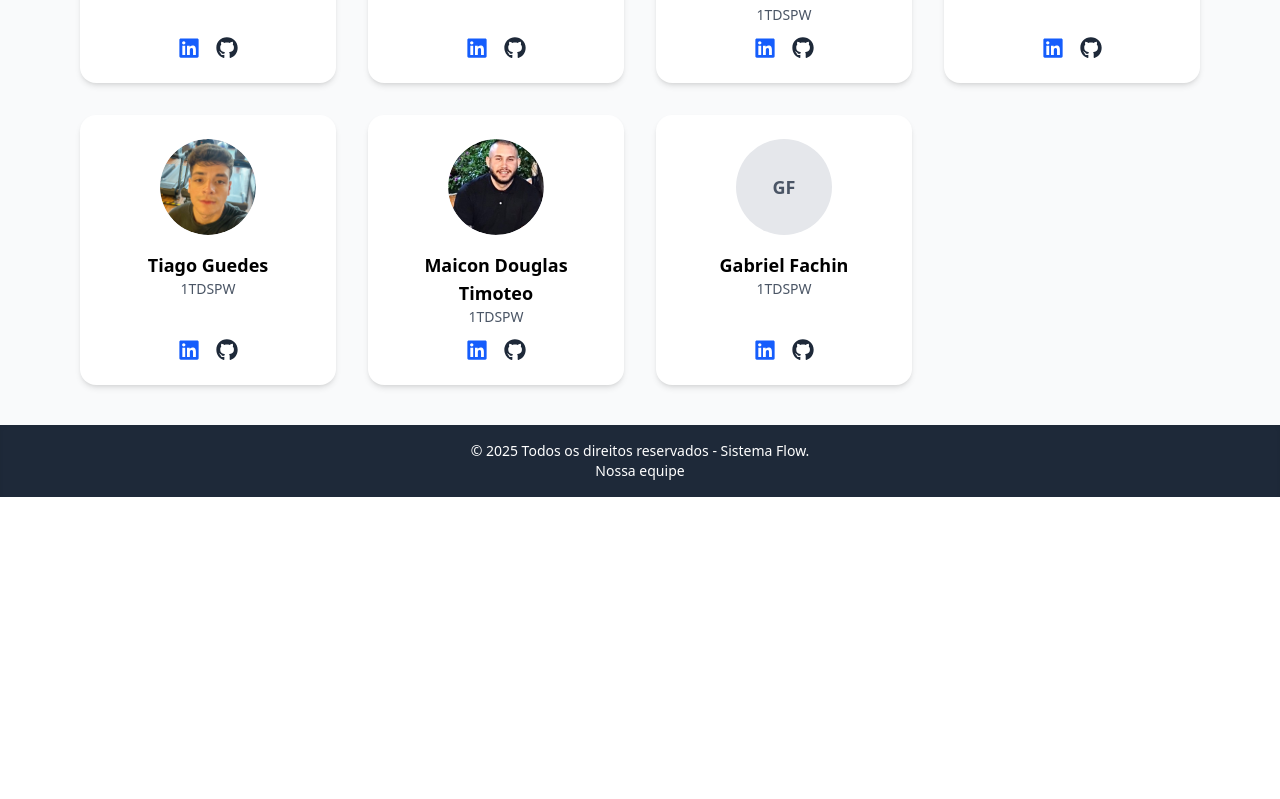
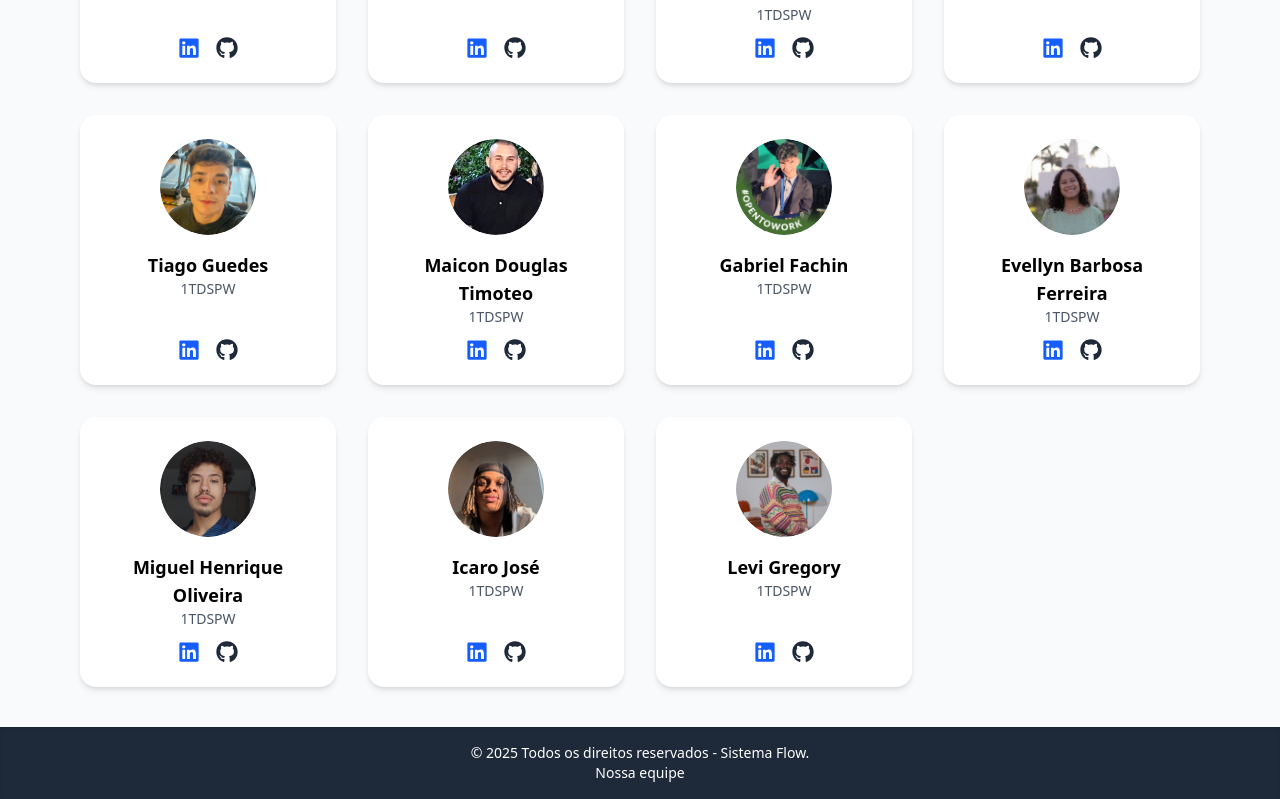
Before and after one commit to 1TDSPW-25/sistema-flow, a React (Vite) app: page /sistema-flow/integrantes in a window 1280 px wide. Shown: the part 1265-2064 px from the top of the page. Before the commit the page ends 1762 px from the top, so only its background shows below. Built offline with nearby package versions, Linux system fonts and the light colour scheme; no server answers.

Commit message:
feat: novos integrantes criados

```diff
--- a/src/data/integrantes.ts
+++ b/src/data/integrantes.ts
@@ -15,6 +15,11 @@ import fotoPedroCrus from "../assets/img/pedroC.jpeg";
 import fotoTiago from "../assets/img/tiago.jpeg";
 import fotoMaicon from "../assets/img/maicon.jpeg";
 import fotoGustavoC from "../assets/img/gustavoC.jpeg";
+import fotoMiguel from "../assets/img/miguel.jpg"
+import fotoIcaro from "../assets/img/icaro.jpg"
+import gabrielF from "../assets/img/gabrielF.jpg"
+import fotoEvellyn from "../assets/img/evellyn.jpg"
+import fotoGregory from "../assets/img/gregory.jpg"
 
 
 export type Integrante = {
@@ -165,6 +170,34 @@ export const integrantes: Integrante[] = [
     turma: TURMA_PADRAO,
     linkedin: "https://www.linkedin.com/in/gabriel-fachin-de-oliveira-9a0616240",
     github: "https://github.com/GabrielFachin",
-    foto: "",
+    foto: gabrielF
   },
+  {
+    nome: "Evellyn Barbosa Ferreira",
+    turma: TURMA_PADRAO,
+    linkedin: "https://www.linkedin.com/in/evellyn-barbosa-ferreira-8911122a5?utm_source=share&utm_campaign=share_via&utm_content=profile&utm_medium=ios_app",
+    github: "https://github.com/EvellynbFerreira",
+    foto: fotoEvellyn
+  },
+  {
+    nome: "Miguel Henrique Oliveira",
+    turma: TURMA_PADRAO,
+    linkedin: "https://www.linkedin.com/in/miguel-oliveira-dias-59b605322",
+    github: "https://github.com/Maigol123",
+    foto: fotoMiguel,
+  },
+  {
+    nome: "Icaro José",
+    turma: TURMA_PADRAO,
+    linkedin: "https://www.linkedin.com/in/icaro-jose-96b651324?utm_source=share&utm_campaign=share_via&utm_content=profile&utm_medium=ios_app",
+    github: "https://github.com/Icaro-Jose09",
+    foto: fotoIcaro
+  },
+  {
+    nome: "Levi Gregory",
+    turma: TURMA_PADRAO,
+    linkedin: "https://www.linkedin.com/in/gregoryazevedo/",
+    github: "https://github.com/aboutgregory",
+    foto: fotoGregory
+  }
 ];
```
